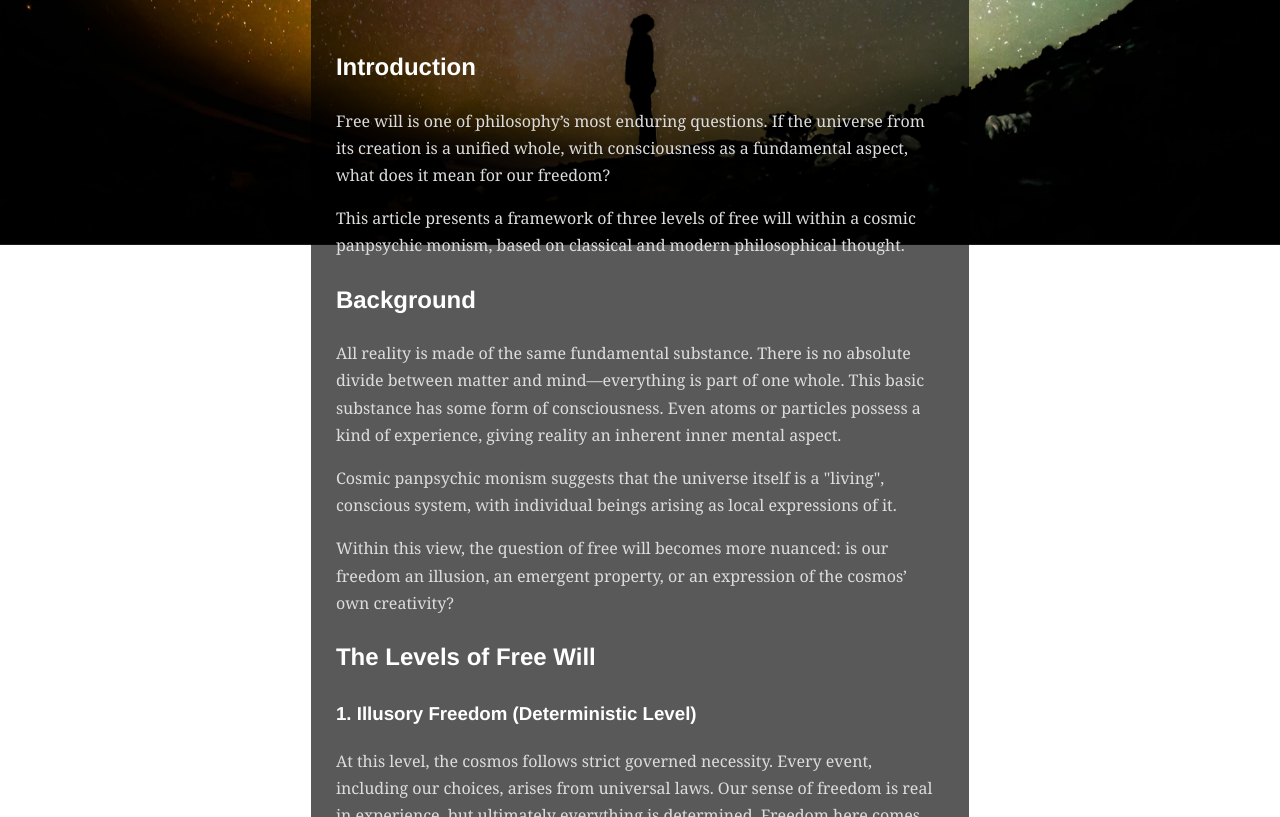
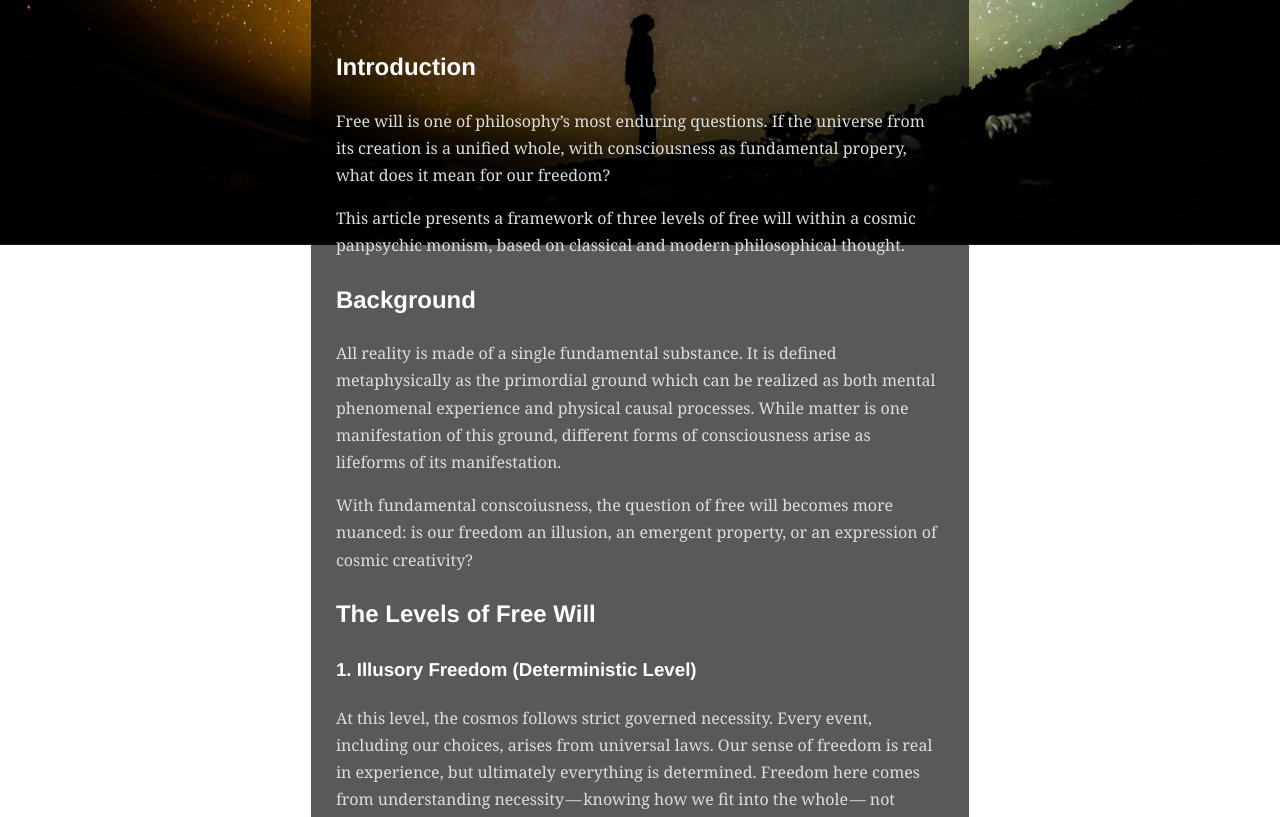
Before and after one commit to stefan-anderson/truthandfreedom.life, a plain HTML site: page index.html in a window 1280 px wide. Shown: the part 555-1372 px from the top of the page. Drawn offline with Linux system fonts and the light colour scheme.

Commit message:
Ändring i texten

```diff
--- a/index.html
+++ b/index.html
@@ -114,7 +114,7 @@ media="(prefers-color-scheme: dark)">
     <h2>Introduction</h2>
     <p>
         Free will is one of philosophy’s most enduring questions. If the universe from its creation
-        is a unified whole, with consciousness as a fundamental aspect, what does it mean for our freedom?
+        is a unified whole, with consciousness as fundamental propery, what does it mean for our freedom?
     </p>
     <p>
         This article presents a framework of three levels of free will within a cosmic panpsychic monism,
@@ -123,17 +123,11 @@ media="(prefers-color-scheme: dark)">
 
     <h2>Background</h2>
     <p>
-        All reality is made of the same fundamental substance. There is no absolute divide between matter
-        and mind—everything is part of one whole. This basic substance has some form of consciousness.
-        Even atoms or particles possess a kind of experience, giving reality an inherent inner mental aspect.
+      All reality is made of a single fundamental substance. It is defined metaphysically as the primordial ground which can be realized as both mental phenomenal experience and physical causal processes. While matter is one manifestation of this ground, different forms of consciousness arise as lifeforms of its manifestation.
     </p>
     <p>
-        Cosmic panpsychic monism suggests that the universe itself is a "living", conscious system, with
-        individual beings arising as local expressions of it.
-    </p>
-    <p>
-        Within this view, the question of free will becomes more nuanced: is our freedom an illusion,
-        an emergent property, or an expression of the cosmos’ own creativity?
+        With fundamental conscoiusness, the question of free will becomes more nuanced: is our freedom an illusion,
+        an emergent property, or an expression of cosmic creativity?
     </p>
 
     <h2>The Levels of Free Will</h2>
```
